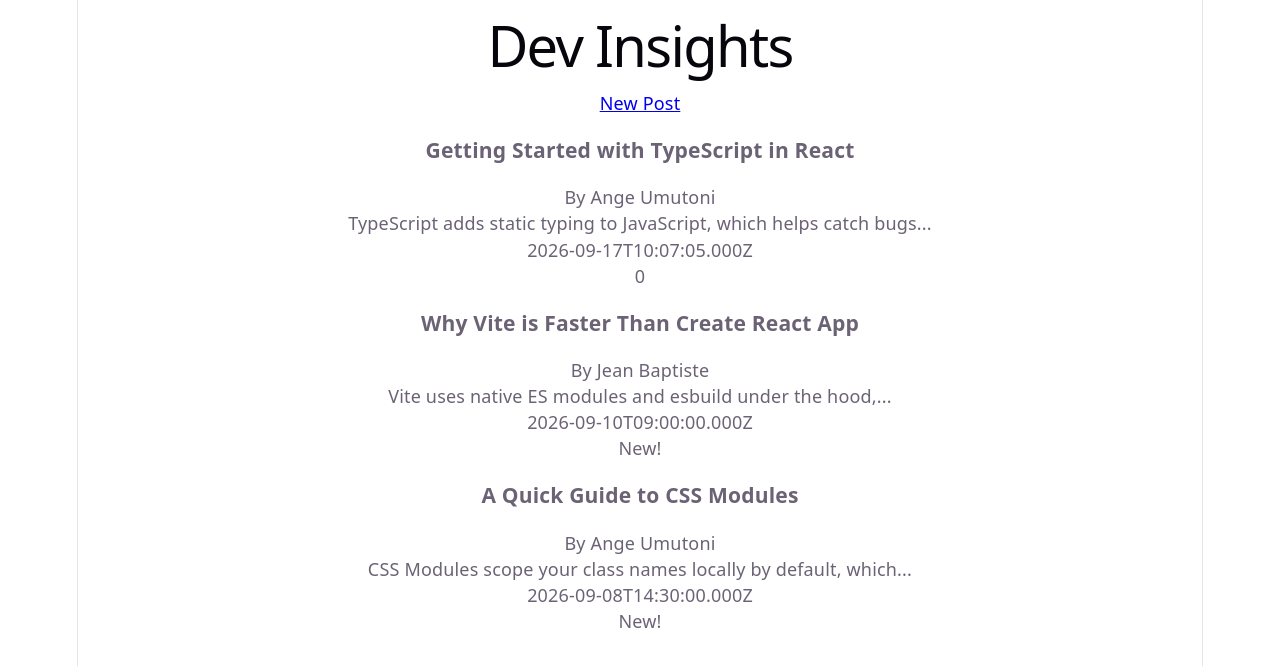
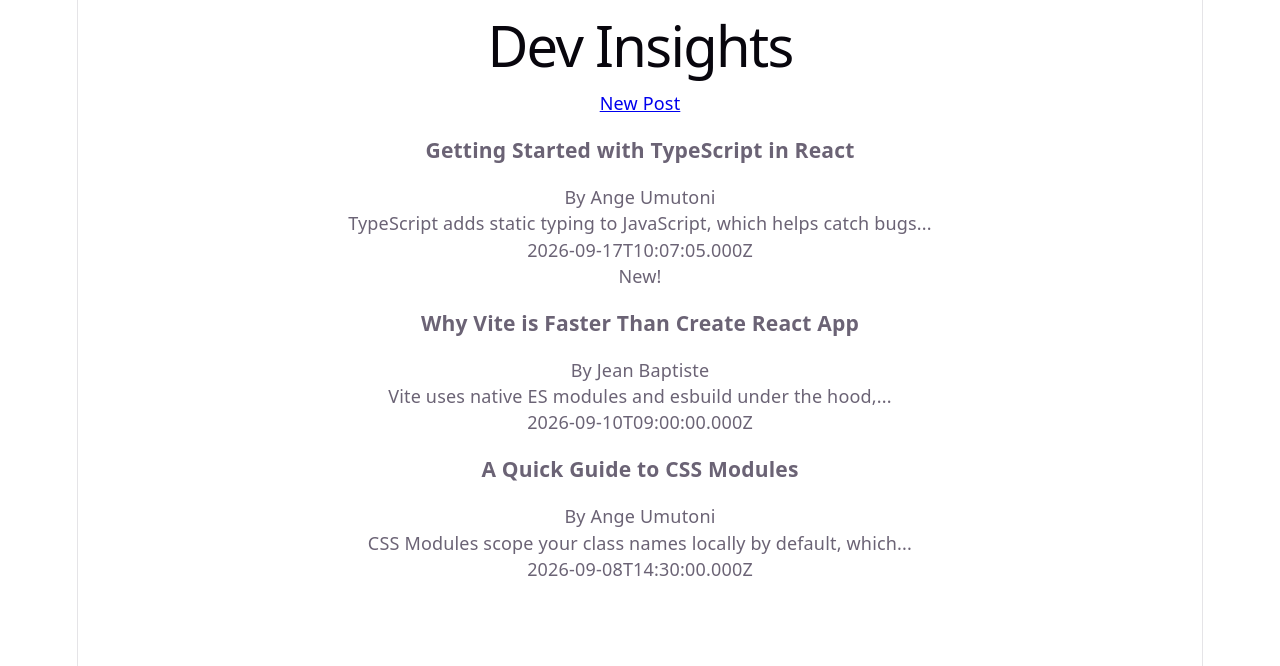
Before and after one commit to angeumutoni/formative1-mini_blog_project, a React (Vite) app in the folder mini-blog/: page / in a window 1280 px wide. Shown: the top 666 px of the page. Built offline with nearby package versions, Linux system fonts and the light colour scheme.

Commit message:
Correcting isNew comparison operator in Post component

```diff
--- a/mini-blog/src/components/Post.tsx
+++ b/mini-blog/src/components/Post.tsx
@@ -9,8 +9,7 @@ function Post({ post }: PostProps) {
   const preview = post.content.split(' ').slice(0, 10).join(' ') + '...';
 
   const isNew =
-    new Date().getTime() - new Date(post.datePosted).getTime()
-    24 * 60 * 60 * 1000;
+    new Date().getTime() - new Date(post.datePosted).getTime() < 24 * 60 * 60 * 1000;
 
   return (
     <div className="post">
```
